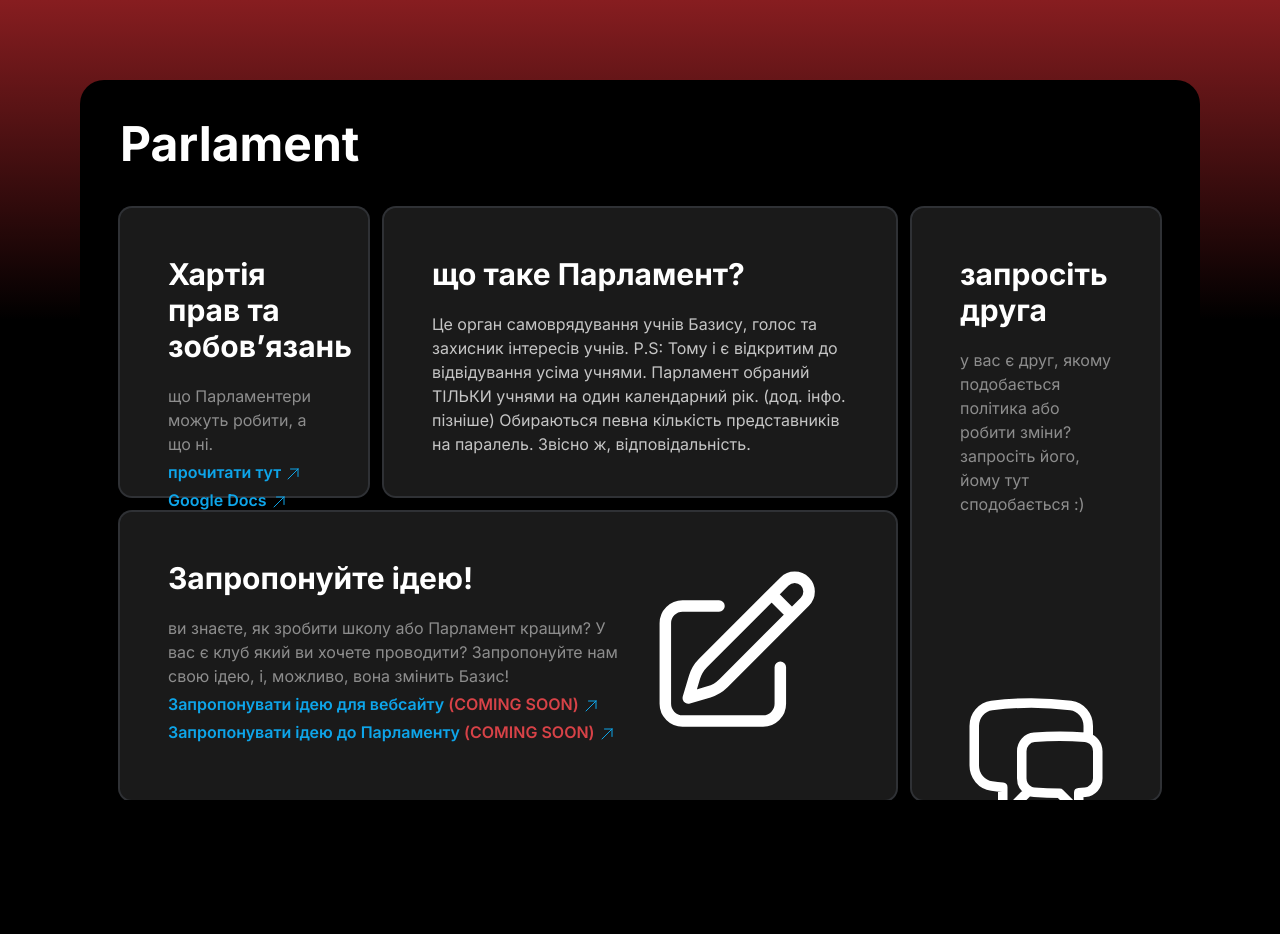
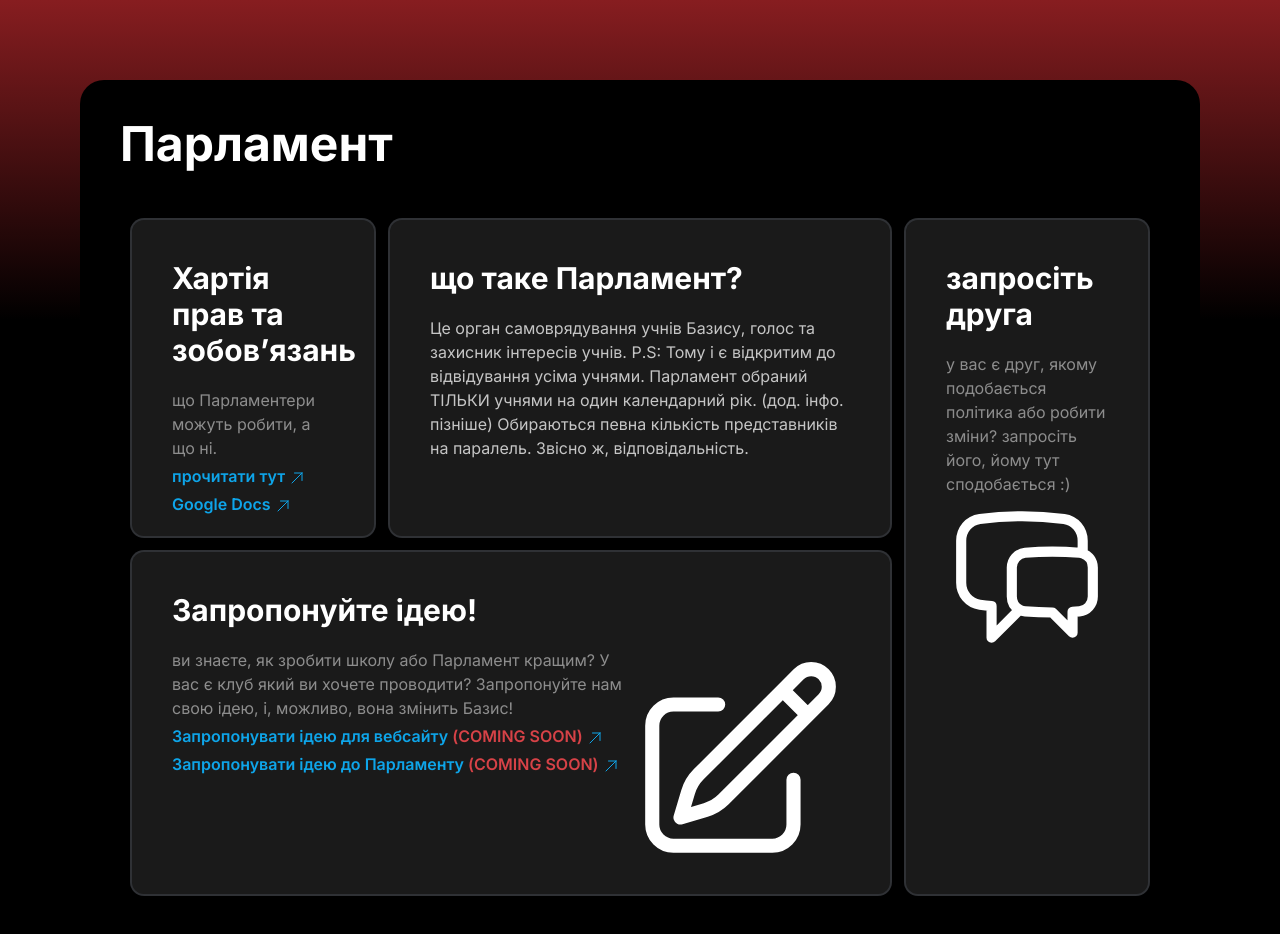
Before and after one commit to AgentCreator/BasisParlamentWebsite, a Next.js app: page /parlament in a window 1280 px wide. Shown: the top 934 px of the page. Before the commit the page ends 800 px from the top, so only its background shows below. Built offline with nearby package versions, Linux system fonts and the light colour scheme.

Commit message:
a bit of cleaning up

```diff
--- a/app/(pages)/about/page.tsx
+++ b/app/(pages)/about/page.tsx
@@ -1,17 +1,12 @@
 import Link from 'next/link'
 import Markdown from 'react-markdown'
 
-const markdown = `**|** ***about, or not to about...***
-
-
-\`\`\`js
-somebody
-\`\`\`
+const markdown = `тут покіщо нічого :)
 `
 
 function Title() {
     return <div className=" w-[80ch] dark:bg-white/20 bg-white backdrop-blur-xl shadow-sm aspect-[3/1] max-md:aspect-[10/3] m-10 mt-5 rounded-xl max-md:w-[85%] max-md:m-0 max-md:mb-10 max-md:mt-4">
-        <p className=' text-8xl font-bold align-middle h-full md:m-10 max-md:m-2 max-md:text-4xl'>About Us</p>
+        <p className=' text-8xl font-bold align-middle h-full md:m-10 max-md:m-2 max-md:text-4xl'>Про Нас</p>
     </div>
 }
 
--- a/app/(pages)/layout.tsx
+++ b/app/(pages)/layout.tsx
@@ -9,7 +9,7 @@ export default function RootLayout({
         <body>
             <Body>
             {children}
-            <div className=" w-screen bg-gradient-to-b dark:from-accent-dark-200 from-accent-light-200  to-transparent h-80 absolute top-0 -z-10"></div>
+            <div className=" w-screen bg-gradient-to-b dark:from-accent-dark-200 from-accent-light-200 to-transparent h-80 absolute top-0 -z-10"></div>
 
             </Body>
         </body>
--- a/app/(pages)/parlament/griddy.css
+++ b/app/(pages)/parlament/griddy.css
@@ -2,7 +2,7 @@
     display: grid;
     /* padding: 1rem; */
     gap: 1rem;
-    grid-template-columns: repeat(auto-fit, minmax(240px, 1fr));
-    grid-auto-rows: 18rem;
+    /* grid-template-columns: repeat(auto-fit, minmax(240px, 1fr)); */
+    grid-auto-rows:min-content;
     justify-items: center;
 }
--- a/app/(pages)/parlament/page.tsx
+++ b/app/(pages)/parlament/page.tsx
@@ -4,7 +4,7 @@ import "./griddy.css"
 import { ArrowUpRightIcon, ChatBubbleLeftRightIcon, PencilSquareIcon } from "@heroicons/react/24/outline"
 
 function Card(props: any): JSX.Element {
-    return <div className={clsx(" bg-white/10 p-12 pb-14 ring-2 ring-gray-400/30 w-full mx-10 rounded-xl inline-block shadow-lg hover:bg-white/15 transition-colors hover:ring-gray-400/40", props.className)}>
+    return <div className={clsx(" bg-white/10 p-10 pb-5 ring-2 ring-gray-400/30 w-full mx-10 rounded-xl h-full inline-block shadow-lg hover:bg-white/15 transition-colors hover:ring-gray-400/40", props.className)}>
         <p className=" font-bold text-3xl pb-5 card">{props.title}</p>
         {/* description */}
         {props.children}
@@ -18,17 +18,17 @@ function SLink(props: any) {
     </Link>
 }
 function Home(){
-    return <div className=" grid w-screen h-screen place-items-center p-20 max-md:pt-10 max-md:p-0 overflow-x-hidden">
-        <div className=" w-full h-full m-10 dark:bg-black bg-white rounded-3xl p-10 max-md:p-5">
-            <p className=' text-5xl font-bold mb-10'>Parlament</p>
+    return <div className=" grid w-screen h-screen place-items-center p-20 max-md:pt-10 max-md:p-0 ">
+        <div className=" w-full h-full dark:bg-black bg-white rounded-3xl lg:p-10 p-0">
+            <p className=' text-5xl font-bold mb-10 max-lg:p-10  max-md:p-5 max-sm:p-2'>Парламент</p>
             {/* <Card title="hello" ><p>ldsnsdlksdlkmn</p><SLink href={"/"}>hello</SLink></Card> */}
-            <div className=" griddy">
-                <Card title="Хартія прав та зобов’язань" className=" ">
+            <div className=" griddy p-3 lg:[grid-template-columns:_repeat(4,_minmax(240px,_1fr));] [grid-template-columns:_repeat(auto-fit,_minmax(240px,_1fr));] ">
+                <Card title="Хартія прав та зобов’язань" className=" row-span-1">
                     <p className=" dark:text-white/50 text-black/50">що Парламентери можуть робити, a що ні.</p>
                     <SLink href={"/parlament/hartias"}>прочитати тут</SLink>
                     <SLink href={"https://bit.ly/4dw2KiI"}>Google Docs</SLink>
                 </Card>
-                <Card title="що таке Парламент?" className="md:col-span-2 max-md:row-span-2">
+                <Card title="що таке Парламент?" className=" md:col-span-2 max-md:row-span-2">
                     <p className=" dark:text-white/75 text-black/50">Це орган самоврядування учнів Базису, голос та захисник інтересів учнів.
 Р.S: Тому і є відкритим до відвідування усіма учнями.
 Парламент обраний ТІЛЬКИ учнями на один календарний рік. (дод. інфо. пізніше)
@@ -37,19 +37,19 @@ function Home(){
                 </Card>
                 <Card title="запросіть друга" className=" row-span-2">
                     <p className=" dark:text-white/50 text-black/50">у вас є друг, якому подобається політика або робити зміни? запросіть його, йому тут сподобається :) </p>
-                    <ChatBubbleLeftRightIcon className="w-full h-full"/>
+                    <ChatBubbleLeftRightIcon className="w-full aspect-square "/>
 
                 </Card>
-                <Card title="Запропонуйте ідею!" className=" md:col-span-3 max-md:row-span-2">
-                    <div className=" flex md:flex-row max-md:flex-col w-full h-full relative">
-                    <div className="dark:text-white/50 text-black/50  basis-2/3 w-full h-full max-md:text-[0.8rem]">
+                <Card title="Запропонуйте ідею!" className=" md:col-span-3 max-md:row-span-3">
+                    <div className=" flex md:flex-row max-md:flex-col w-full h-min relative">
+                    <div className="dark:text-white/50 text-black/50  basis-2/3 w-full h-min ">
                         <p>
                             ви знаєте, як зробити школу або Парламент кращим? У вас є клуб який ви хочете проводити? Запропонуйте нам свою ідею, і, можливо, вона змінить Базис!
                         </p>
                         <SLink href={"#"}>Запропонувати ідею для вебсайту <span className=" dark:text-accent-dark-50 text-accent-light-50">(COMING SOON)</span></SLink>
                         <SLink href={"#"}>Запропонувати ідею до Парламенту <span className=" dark:text-accent-dark-50 text-accent-light-50">(COMING SOON)</span></SLink>
                     </div>
-                    <PencilSquareIcon className=" basis-1/3 w-full h-full -translate-y-14"/>
+                    <PencilSquareIcon className=" basis-1/3 h-1/2 aspect-squere "/>
                     </div>
                 </Card>
             </div>
--- a/app/Footer.tsx
+++ b/app/Footer.tsx
@@ -47,13 +47,13 @@ export function Footer() {
 
 
 
-this website is made by **Oleksander Krainiak** for the **Basis School Parlament**.
+цей вебсайт написаний **Олександром Крайняком** для **Парламенту Школи Базис**.
 
-if you have spare time, please follow me on [**github**](https://github.com/AgentCreator)
+якщо вам сподобалась моя робота, будь ласка підпишіться на мене на [**Ґітхабі**](https://github.com/AgentCreator)
 
-**thanks!**
+**дякую!**
 
-###### **Basis School Accounts:**
+**офіційні аккаунти школи Базис:**
 
 ***[instagram](https://www.instagram.com/sciencebasis/)***
 ***[facebook](https://www.facebook.com/sciencebasis/)***
@@ -70,7 +70,7 @@ if you have spare time, please follow me on [**github**](https://github.com/Agen
 
     return <div className=" w-screen h-80 dark:bg-white/10 bg-black/10 rounded-t-[3rem] p-10 dark:text-white/50 text-black/50 footer">
         <Markdown>{RArcticle}</Markdown>
-        <button className=" hover:dark:bg-white/10 hover:bg-black/10 p-3 rounded-xl transition-all hover:scale-105 active:scale-90 ease-in-out" onClick={switchDark}>switch to {isDark ? "light" : "dark"} mode</button>
+        <button className=" hover:dark:bg-white/10 hover:bg-black/10 p-3 rounded-xl transition-all hover:scale-105 active:scale-90 ease-in-out" onClick={switchDark}>включити {isDark ? "світлу" : "темну"} тему</button>
     </div>
 }
 
--- a/app/globals.css
+++ b/app/globals.css
@@ -1,3 +1,7 @@
 @tailwind base;
   @tailwind components;
   @tailwind utilities;
+
+.footer a {
+  @apply dark:text-blue-500/75 text-blue-700/90
+}
--- a/app/page.tsx
+++ b/app/page.tsx
@@ -9,14 +9,14 @@ import { ArrowUpRightIcon } from "@heroicons/react/24/outline";
 export default function Home() {
   return (
     <><div className=" min-h-screen overflow-x-hidden">
-<p className=" text-center m-10 font-bold text-6xl">Welcome to<BasisLogo/></p>
+<p className=" text-center m-10 font-bold text-6xl">Вітаю в школі<span><BasisLogo/></span></p>
       <div className=" grid place-content-center">
       <div className=" h-60 aspect-video border-2 border-red-600 max-md:w-screen m-2">video here</div>
       </div>
       <div className=" flex flex-row gap-7 p-5 w-screen">
-        <SLink href={"/parlament"}>parlament <ArrowUpRightIcon className=" h-[1em] inline-block"/></SLink>
-        <SLink href={"/about"}>about <ArrowUpRightIcon className=" h-[1em] inline-block"/></SLink>
-        <SLink href={"/clubs"}>clubs <ArrowUpRightIcon className=" h-[1em] inline-block"/></SLink>
+        <SLink href={"/parlament"}>Парламент <ArrowUpRightIcon className=" h-[1em] inline-block"/></SLink>
+        <SLink href={"/about"}>Про нас <ArrowUpRightIcon className=" h-[1em] inline-block"/></SLink>
+        <SLink href={"/clubs"}>Клуби <ArrowUpRightIcon className=" h-[1em] inline-block"/></SLink>
       </div>
     </div>
     <Footer/>
--- a/package.json
+++ b/package.json
@@ -11,6 +11,7 @@
   "dependencies": {
     "@heroicons/react": "^2.1.3",
     "@radix-ui/react-switch": "^1.0.3",
+    "@tailwindcss/container-queries": "^0.1.1",
     "class-variance-authority": "^0.7.0",
     "clsx": "^2.1.1",
     "dark-mode-toggle": "^0.15.0",
--- a/tailwind.config.ts
+++ b/tailwind.config.ts
@@ -33,7 +33,8 @@ const config: Config = {
       },
       screens: {
         "ssm": "390px",
-        "md":"769px",
+        "md":"1025px",
+        "3xl":"2040px",
       }
     },
   },
```
Also changed, not shown: app/(pages)/about/about.md (deleted, +0 -6 lines), app/(pages)/clubs/page.tsx (+9 -12 lines), 1 other file (tests, documents, lock files or other folders).
